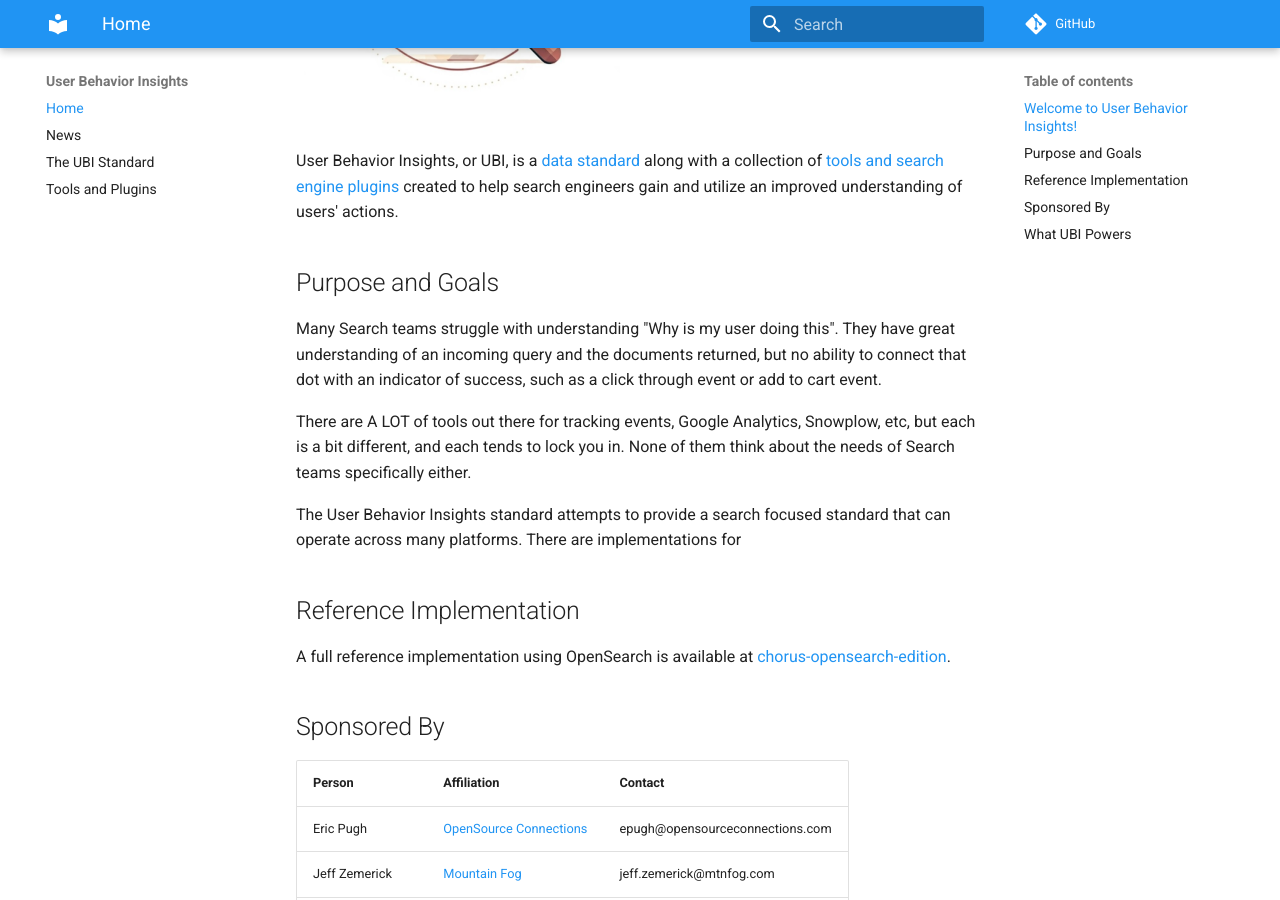
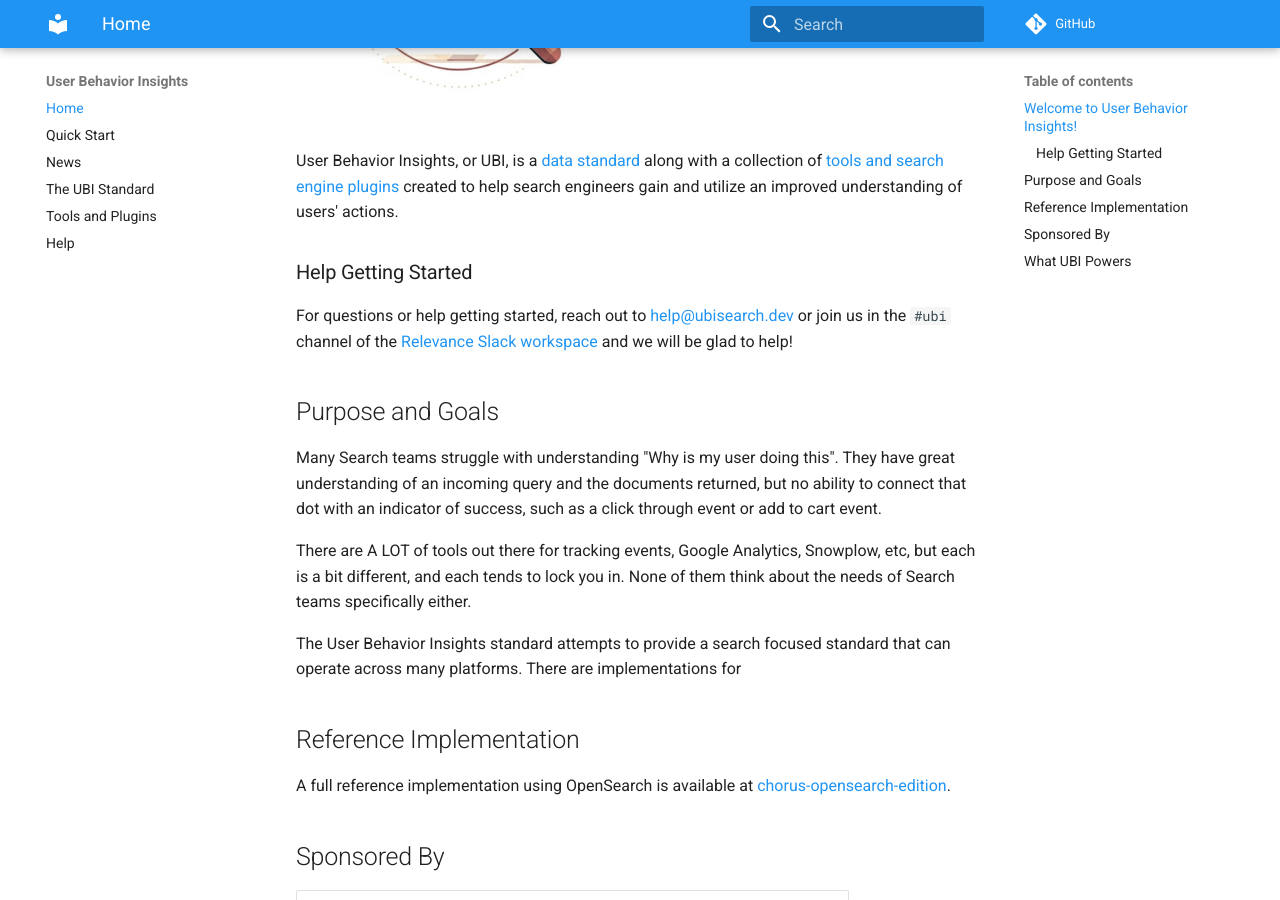
Before and after one commit to o19s/ubi-website, an MkDocs documentation site: the page built from docs/index.md, in a window 1280 px wide and 900 px high, scrolled down 427 px. Built offline with MkDocs 1.6.1 and Material for MkDocs 9.7.7, drawn with Linux system fonts in a browser that asks for light colours; comment, search, counter and statistics services are not loaded.

Commit message:
Adding content.

```diff
--- a/docs/index.md
+++ b/docs/index.md
@@ -5,6 +5,10 @@
 ![logo](img/ubi.png)
 
 User Behavior Insights, or UBI, is a [data standard](standard.md) along with a collection of [tools and search engine plugins](tools.md) created to help search engineers gain and utilize an improved understanding of users' actions.
+
+### Help Getting Started
+
+For questions or help getting started, reach out to [help@ubisearch.dev](mailto:help@ubisearch.dev) or join us in the `#ubi` channel of the [Relevance Slack workspace](https://opensourceconnections.com/slack) and we will be glad to help!
 
 ## Purpose and Goals
 
--- a/mkdocs.yml
+++ b/mkdocs.yml
@@ -6,9 +6,11 @@
     primary: blue
 nav:
   - Home: index.md
+  - Quick Start: quickstart.md
   - News: news.md
   - The UBI Standard: standard.md
   - Tools and Plugins: tools.md
+  - Help: help.md
 extra:
   social:
     - icon: fontawesome/brands/github
```
Also changed, not shown: docs/help.md (added, +5 -0 lines), docs/quickstart.md (added, +1 -0 lines).
